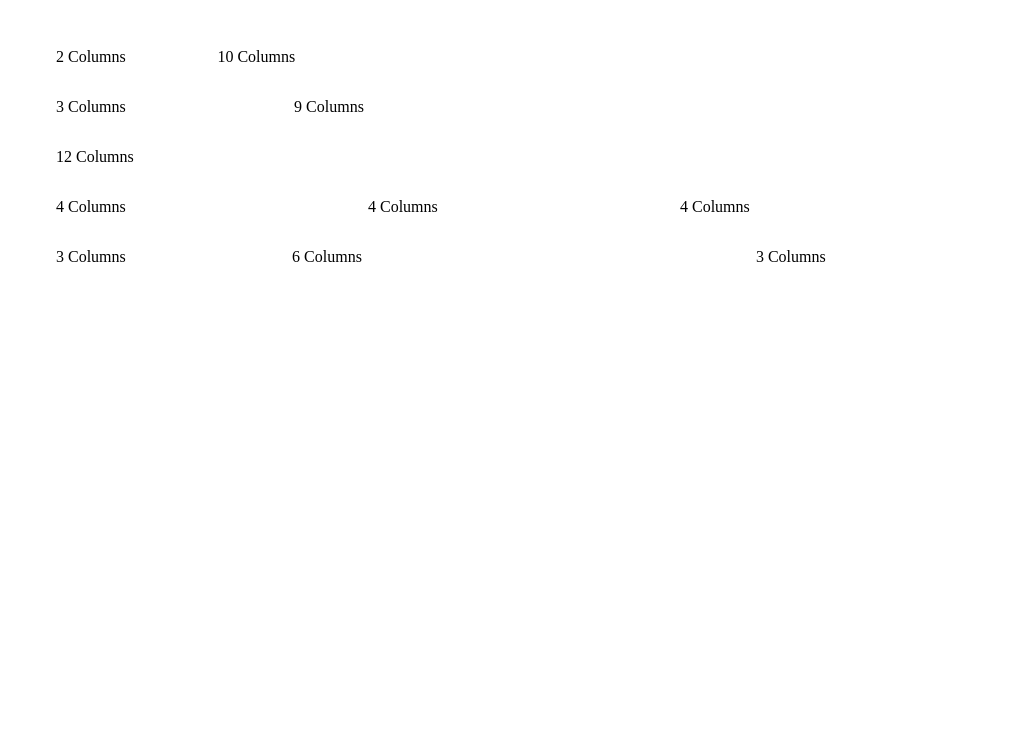
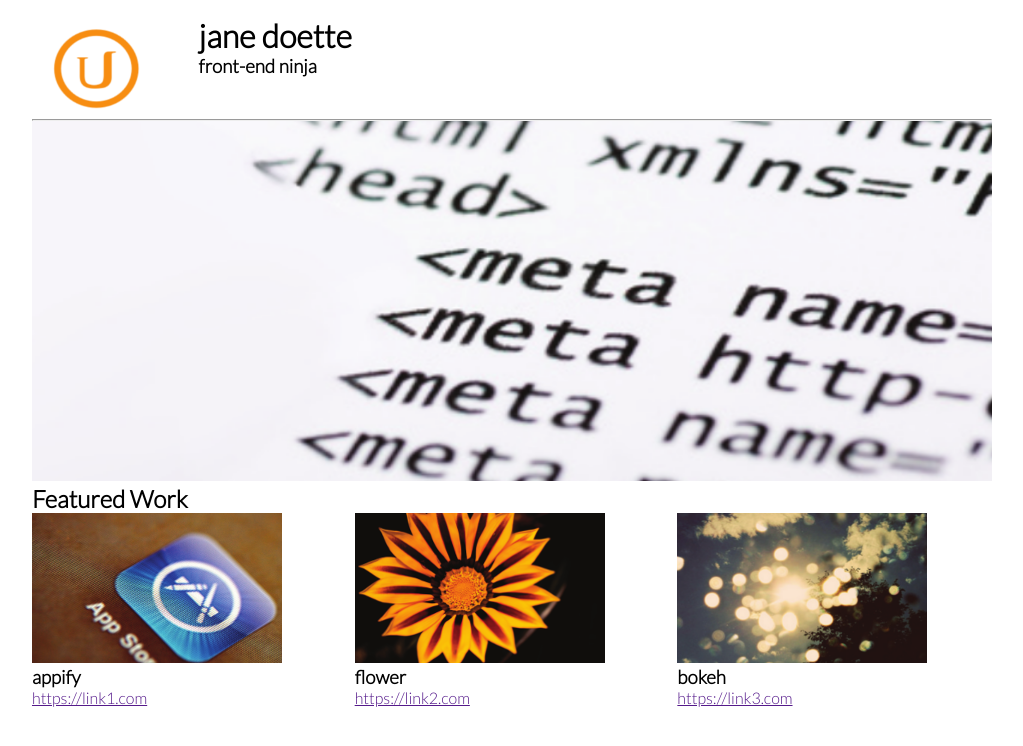
Before and after one commit to lilpugg/DAW2-M9, a plain HTML site: page UF1/Proyecto2b/index.html in a window 1280 px wide. Shown: the whole page, without its empty margins (128-1151 px from the left). Drawn offline with Linux system fonts and the light colour scheme.

Commit message:
modificaciones

```diff
--- a/UF1/Proyecto2b/css/framework.css
+++ b/UF1/Proyecto2b/css/framework.css
@@ -20,14 +20,6 @@
     margin: auto;
     max-width: 960px;
  }
- * {
-    padding: 0.5rem;
-    box-sizing: border-box;
- }
-
- /*[class|="col"] {
-    margin: 0px 0.25rem;
- }*/
  [class|="col"] + [class|="col"] {
     margin-left: 0.5rem;
  }
@@ -41,3 +33,13 @@
 img {
     max-width: 100%;
 }
+* {
+   margin: 0px;
+   padding: 0px;
+   font-family: 'Lato', sans-serif;
+}
+
+body {
+   margin: 0.5rem;
+   padding: 0.5rem;
+}
--- a/UF1/Proyecto2b/index.html
+++ b/UF1/Proyecto2b/index.html
@@ -2,33 +2,54 @@
 <html lang="en">
 <head>
     <link rel="stylesheet" href="css/framework.css">
+    <link href="https://fonts.googleapis.com/css2?family=Lato:300" rel="stylesheet" >
     <meta charset="UTF-8">
     <meta name="viewport" content="width=device-width, initial-scale=1.0">
     <title>Prueba Framework</title>
 </head>
 <body>
     <div class="main-container">
+        <header class="row">
+            <div class="col-2 logo">
+                <img src="img/logo.png" alt="logo">
+            </div>
+            <div class="col-10 title">
+                <h1>jane doette</h1>
+                <h3>front-end ninja</h3>
+            </div>
+        </header>
         <div class="row">
-            <div class="col-2">2 Columns</div>
-            <div class="col-10">10 Columns</div>
+            <div class="col-12">
+                <hr>
+            </div>
+        </div>
+        <div class="row image">
+            <div class="col-12">
+                <img style="width: 100%;" src="img/img01.png" alt="main image">
+            </div>
         </div>
         <div class="row">
-            <div class="col-3">3 Columns</div>
-            <div class="col-9">9 Columns</div>
+            <div class="col-12">
+                <h2>Featured Work</h2>
+            </div>
         </div>
-        <div class="row">
-            <div class="col-12">12 Columns</div>
+        <div class="row items-container">
+            <div class="col-4 item">
+                <img src="img/item1.png" alt="item 1">
+                <h3>appify</h3>
+                <a href="">https://link1.com</a>
+            </div>
+            <div class="col-4 item">
+                <img src="img/item2.png" alt="item 2">
+                <h3>flower</h3>
+                <a href="">https://link2.com</a>
+            </div>
+            <div class="col-4 item">
+                <img src="img/item3.png" alt="item 3">
+                <h3>bokeh</h3>
+                <a href="">https://link3.com</a>
+            </div>
         </div>
-        <div class="row">
-            <div class="col-4">4 Columns</div>
-            <div class="col-4">4 Columns</div>
-            <div class="col-4">4 Columns</div>
-        </div>
-        <div class="row">
-            <div class="col-3">3 Columns</div>
-            <div class="col-6">6 Columns</div>
-            <div class="col-3">3 Columns</div>
-        </div>
-    </div>
+     </div>
 </body>
 </html>
```
Also changed, not shown: 4 other files.
